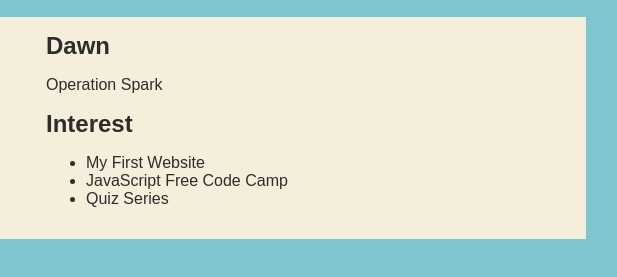
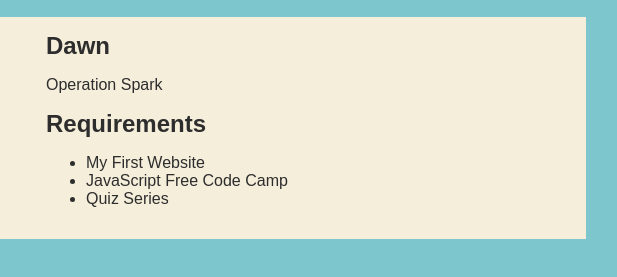
Before and after one commit to dawnelsey/dawnelsey.github.io, a plain HTML site: page index.html in a window 1280 px wide. Shown: the part 83-360 px from the top of the page, 454-1071 px from the left. Drawn offline with Linux system fonts and the light colour scheme.

Commit message:
first website

```diff
--- a/index.html
+++ b/index.html
@@ -83,7 +83,7 @@
                  <p>Operation Spark
                  </p>
                  <section class="interest">
-                     <header>Interest</header>
+                     <header>Requirements</header>
                      <ul>
                          <li>My First Website</li>
                          <li>JavaScript Free Code Camp</li>
```
